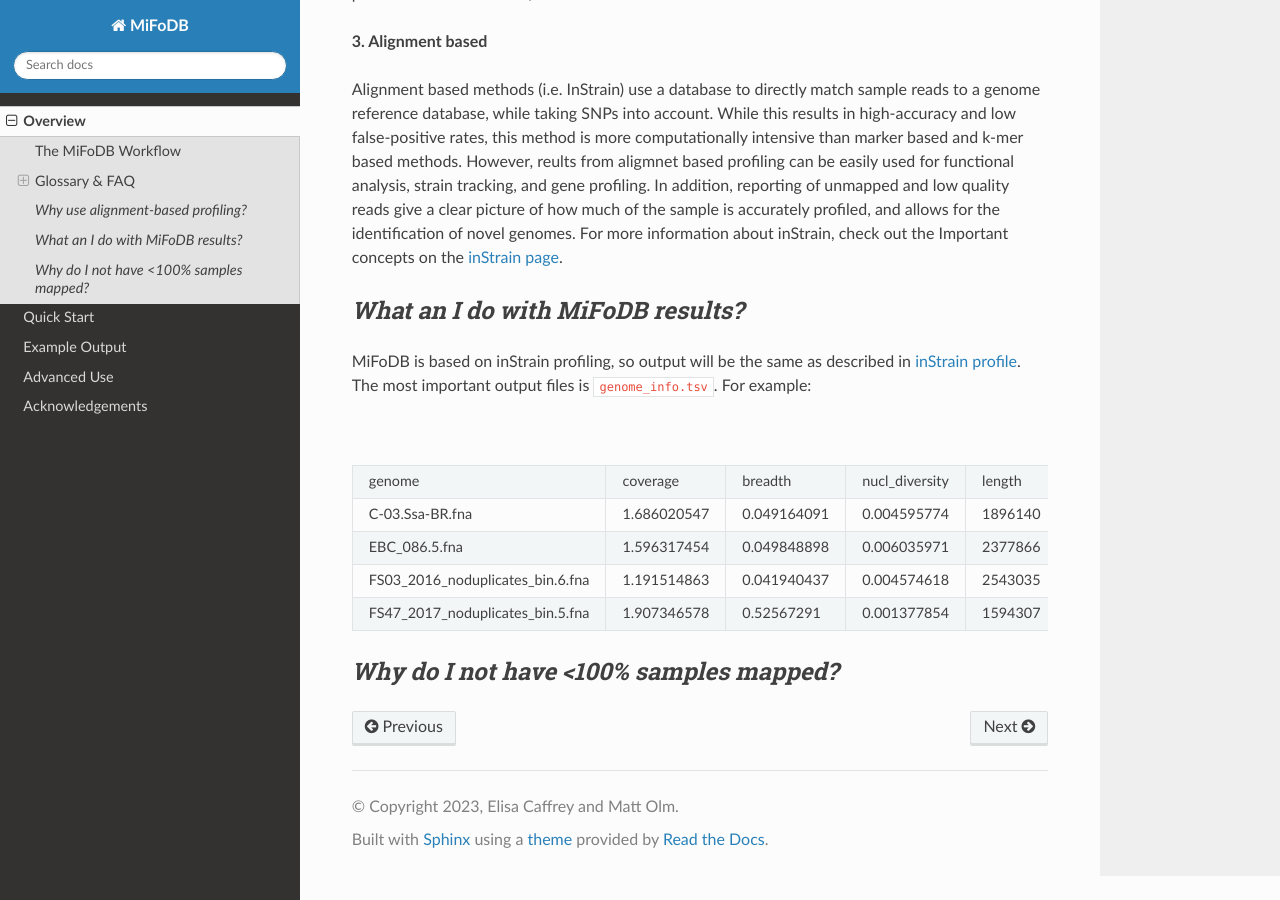
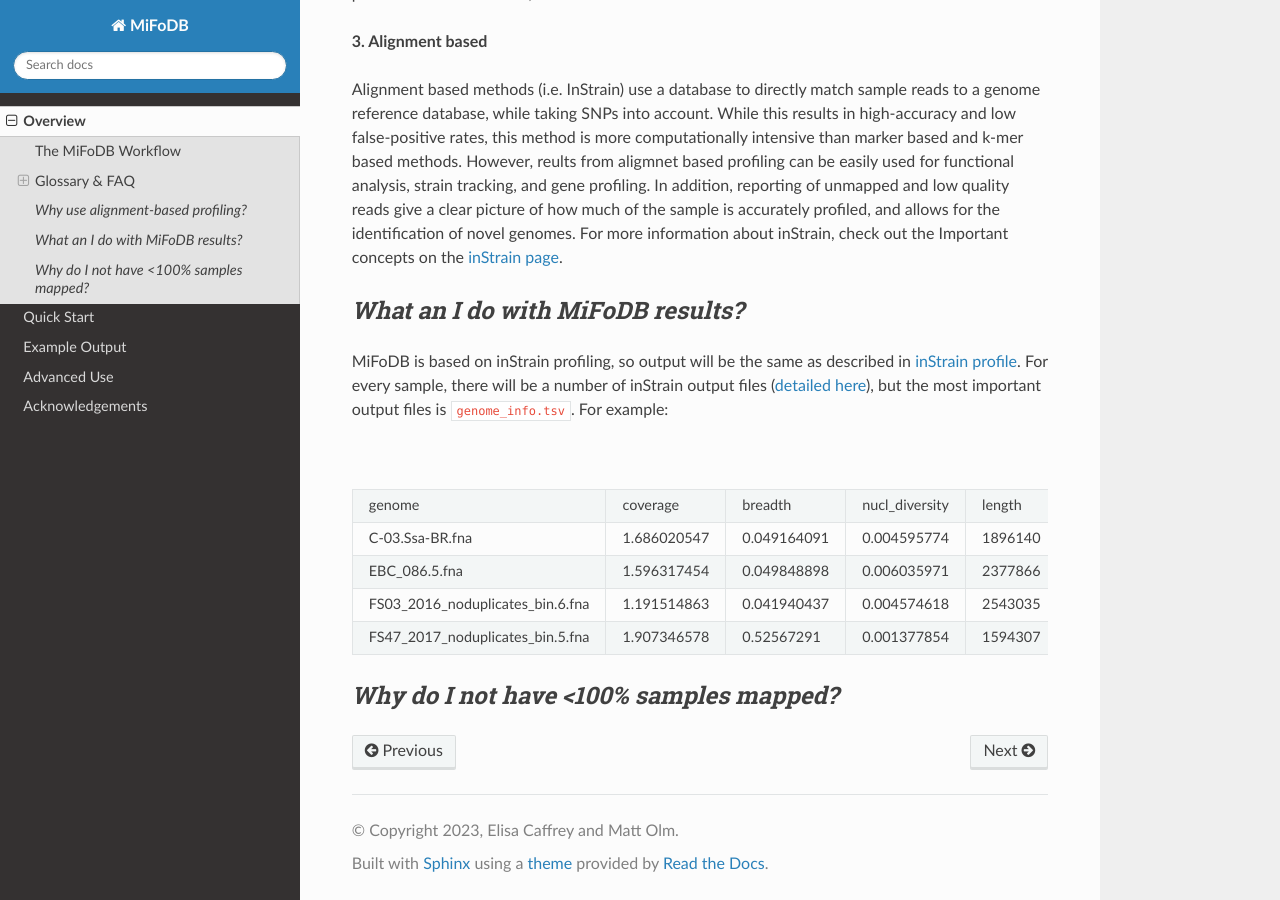
Before and after one commit to elisacaffrey/MiFoDB, a Sphinx documentation site: the page built from docs/source/overview.rst, in a window 1280 px wide and 900 px high, scrolled down 1585 px. Built offline with Sphinx 7.4.7 and the Read the Docs theme 2.0.0, drawn with Linux system fonts in a browser that asks for light colours.

Commit message:
Update overview.rst

```diff
--- a/docs/source/overview.rst
+++ b/docs/source/overview.rst
@@ -48,7 +48,7 @@
 
 *What an I do with MiFoDB results?*
 +++++++++++++++++++++++++++++++++++++++++++++++++++++++++++++++++++++
-MiFoDB is based on inStrain profiling, so output will be the same as described in  `inStrain profile <https://instrain.readthedocs.io/en/latest/example_output.html#instrain-profile>`_. The most important output files is ``genome_info.tsv``. For example:
+MiFoDB is based on inStrain profiling, so output will be the same as described in  `inStrain profile <https://instrain.readthedocs.io/en/latest/example_output.html#instrain-profile>`_. For every sample, there will be a number of inStrain output files (`detailed here <https://instrain.readthedocs.io/en/latest/example_output.html#instrain-profile>`_), but the most important output files is ``genome_info.tsv``. For example:
 
 .. csv-table:: genome_info.tsv
 
```
